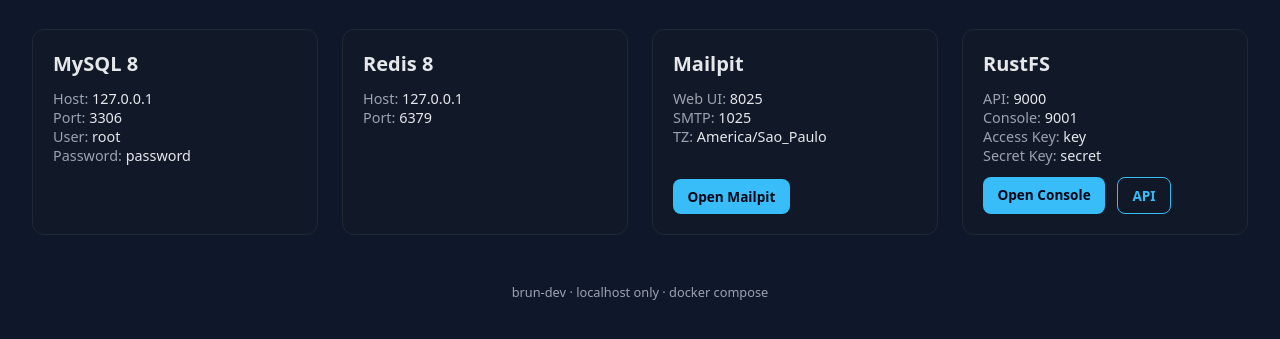
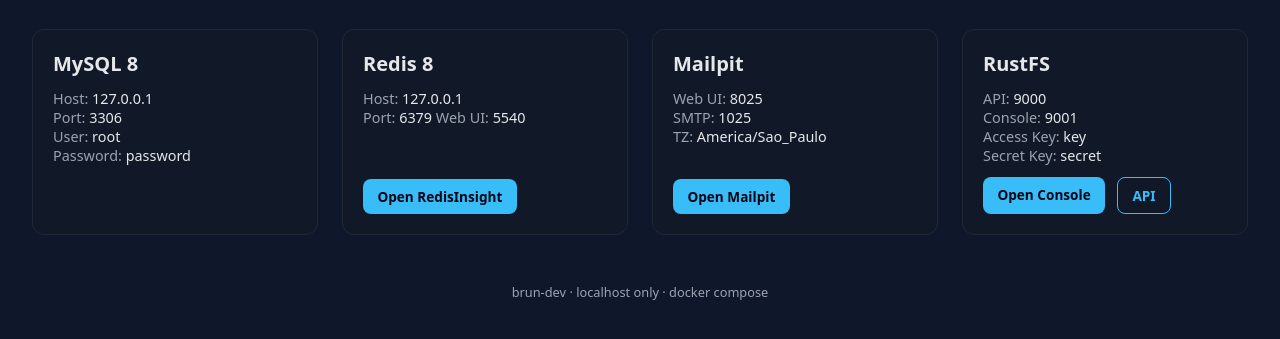
Before and after one commit to rodrigotbrun/rbenv, a plain HTML site: page docker/index.html in a window 1280 px wide. Shown: the part 125-464 px from the top of the page. Drawn offline with Linux system fonts and the light colour scheme.

Commit message:
redis insight

```diff
--- a/docker/index.html
+++ b/docker/index.html
@@ -130,8 +130,12 @@
             <div class="info">
                 Host: <code>127.0.0.1</code><br>
                 Port: <code>6379</code>
+				Web UI: <code>5540</code>
             </div>
             <div class="actions">
+				<a class="button" href="http://localhost:5540" target="_blank">
+                    Open RedisInsight
+                </a>
             </div>
         </div>
 
```
Also changed, not shown: 1 other file.
